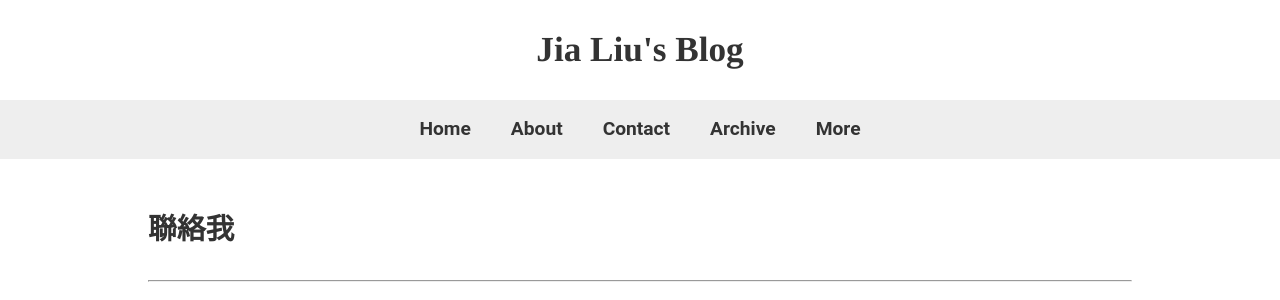
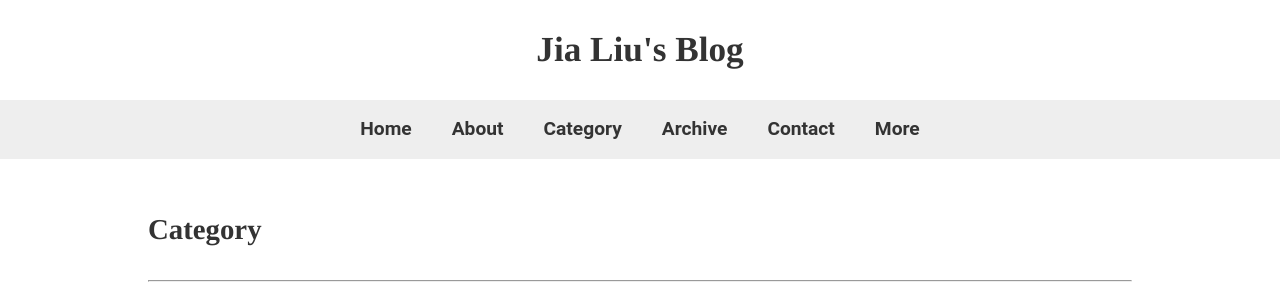
Before and after one commit to AijuiL/pblog, a Django app: page /category/1/ in a window 1280 px wide. Shown: the top 300 px of the page. Run offline with Django 3.2, Linux system fonts and the light colour scheme; data that the repository does not hold is empty; some libraries are stand-ins or nearby versions.

Commit message:
fix font

```diff
--- a/templates/about.html
+++ b/templates/about.html
@@ -3,7 +3,7 @@
 {% load markdown_deux_tags %}
 {% block title %} Jia的隨手小記-關於我 {% endblock %}
 {% block headmessage %}
-    <h3 style='font-family:微軟正黑體;'>Jia Liu</h3>
+    <h3>Jia Liu</h3>
 <hr>
 {% endblock %}
 {% block content %}
--- a/templates/archive.html
+++ b/templates/archive.html
@@ -4,7 +4,7 @@
 {% load markdown_deux_tags %}
 {% block title %} Jia的隨手小記-所有文章 {% endblock %}
 {% block headmessage %}
-    <h3 style='font-family:標楷體;'>Archive</h3>
+    <h3>Archive</h3>
 <hr>
 {% endblock %}
 {% block content %}
--- a/templates/category.html
+++ b/templates/category.html
@@ -1,9 +1,9 @@
 <!-- contact.html -->
 {% extends 'base.html' %}
 {% load markdown_deux_tags %}
-{% block title %} Jia的隨手小記-聯絡我 {% endblock %}
+{% block title %} Jia的隨手小記-分類 {% endblock %}
 {% block headmessage %}
-    <h3 style='font-family:標楷體;'>聯絡我</h3>
+    <h3>Category</h3>
 <hr>
 {% endblock %}
 {% block content %}
--- a/templates/categorylist.html
+++ b/templates/categorylist.html
@@ -1,7 +1,7 @@
 <!-- Category.html -->
 {% extends 'base.html' %}
 {% load markdown_deux_tags %}
-{% block title %} Jia的隨手小記-聯絡我 {% endblock %}
+{% block title %} Jia的隨手小記-分類 {% endblock %}
 {% block headmessage %}
     <h3>Category</h3>
 <hr>
--- a/templates/header.html
+++ b/templates/header.html
@@ -23,8 +23,8 @@
 					</a>
 				</li>
 				<li class="navigation-item ib">
-					<a href="/contact" class="navigation-link">
-						Contact
+					<a href="/category" class="navigation-link">
+						Category
 					</a>
 				</li>
 				<li class="navigation-item ib">
@@ -32,8 +32,14 @@
 						Archive
 					</a>
 				</li>
+
 				<li class="navigation-item ib">
-					<a href="#" class="navigation-link">
+					<a href="/contact" class="navigation-link">
+						Contact
+					</a>
+				</li>
+				<li class="navigation-item ib">
+					<a href="/admin" class="navigation-link">
 						More
 					</a>
 				</li>
```
Also changed, not shown: templates/post.html (+6 -2 lines).
